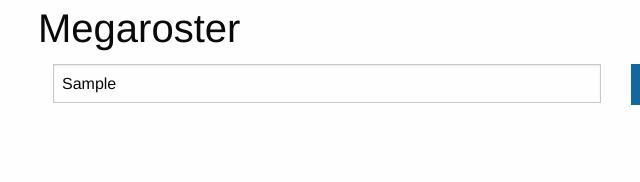
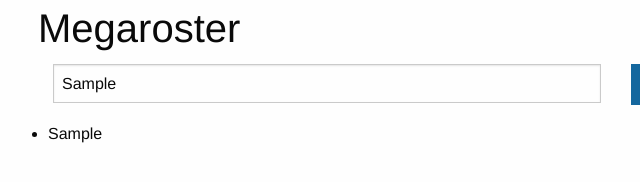
Before and after one commit to GraysonF/DaveysMegaroster, a plain HTML site: page index.html in a window 1280 px wide. Both pictures are taken after typing "Sample" into the empty fields and a click on the button "Add Student". Shown: the full height of the page, 217-857 px from the left. Drawn offline with Linux system fonts and the light colour scheme.

Commit message:
Add students to the unordered list

```diff
--- a/index.html
+++ b/index.html
@@ -3,7 +3,7 @@
     <head>
         <meta charset="utf-8">
         <meta http-equiv="X-UA-Compatible" content="IE=edge">
-        <title> Megaroster</title>
+        <title> Davey's Megaroster</title>
         <meta name="description" content="">
         <meta name="viewport" content="width=device-width, initial-scale=1">
         <link rel="stylesheet" href="css/foundation.css">
@@ -19,6 +19,8 @@
               type="text"
               name="studentName"
               placeholder="Enter student name"
+              autofocus
+              required
             >
           </div>
           <div class="small-3 columns">
--- a/js/app.js
+++ b/js/app.js
@@ -21,11 +21,14 @@ const megaroster = {
            name: f.studentName.value,
            id: this.max++,
        };
-        this.buildListItem(student);
+        const listItem = this.buildListItem(student);
+        this.studentList.appendChild(listItem);
     },
 
     buildListItem(student) {
-        console.log(student);
+        const li = document.createElement('li');
+        li.textContent = student.name;
+        return li;
     }
 
 }
```
